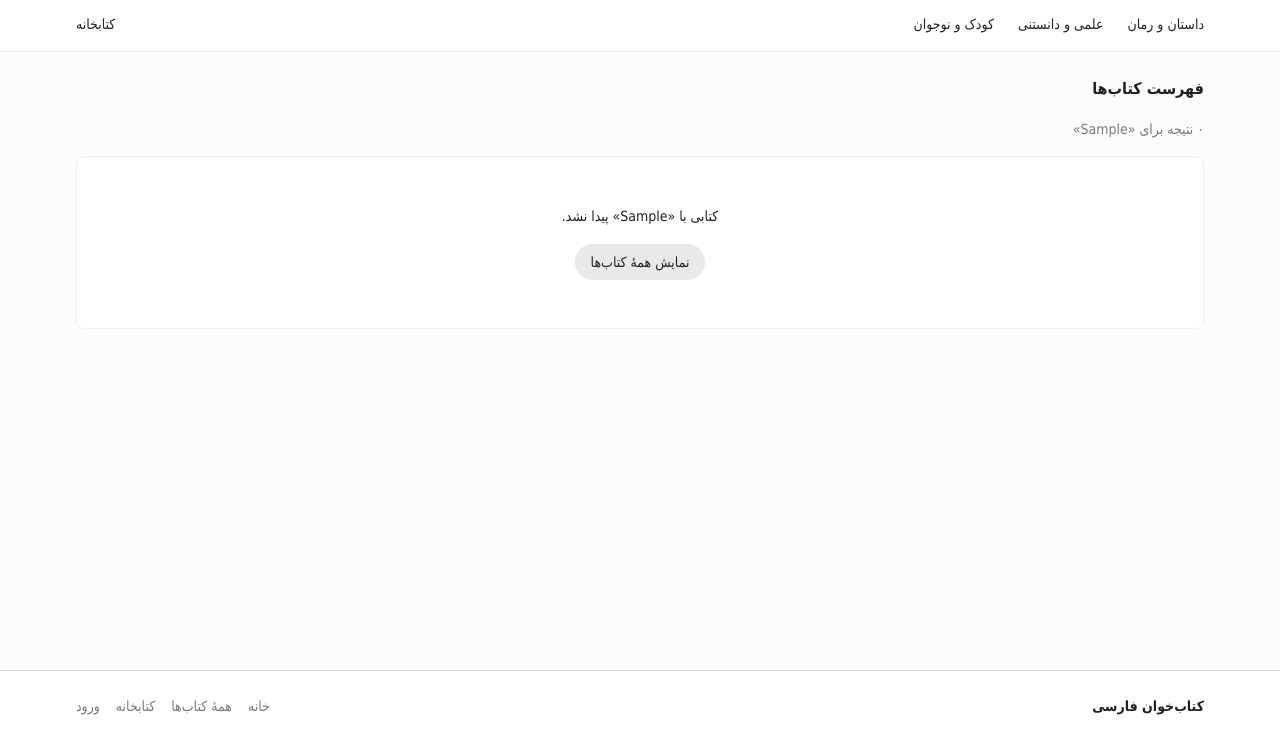
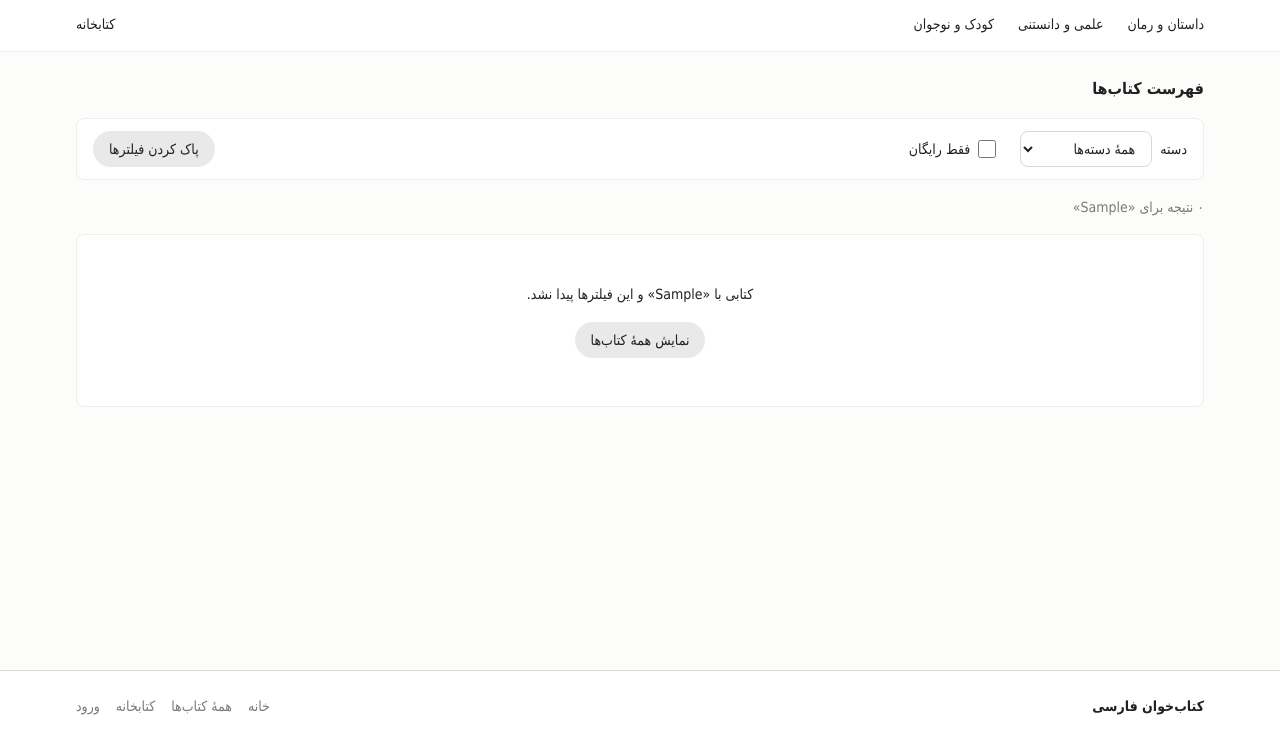
Before and after one commit to Sourenakia/HW1, a plain HTML site: page index.html in a window 1280 px wide. Both pictures are taken after typing "Sample" into the empty fields and a click on the button 336 px from the left and 36 px from the top of the page. Shown: the part 59-800 px from the top of the page. Drawn offline with Linux system fonts and the light colour scheme.

Commit message:
filtering mode

```diff
--- a/css/style.css
+++ b/css/style.css
@@ -362,6 +362,42 @@ body {
 }
 
 /* List page */
+.list-filters {
+  display: flex;
+  flex-wrap: wrap;
+  align-items: center;
+  gap: var(--space-3) var(--space-6);
+  margin-bottom: var(--space-4);
+  padding: var(--space-3) var(--space-4);
+  background-color: var(--color-surface);
+  border: 1px solid var(--color-border);
+  border-radius: var(--radius-card);
+}
+
+.list-filters__field {
+  display: flex;
+  align-items: center;
+  gap: var(--space-2);
+}
+
+.list-filters__select {
+  min-height: 36px;
+  padding: 0 var(--space-3);
+  border: 1px solid var(--color-divider);
+  border-radius: var(--radius-card);
+  background-color: var(--color-surface);
+}
+
+.list-filters__field input[type="checkbox"] {
+  width: 18px;
+  height: 18px;
+  accent-color: var(--color-primary);
+}
+
+.list-filters__clear {
+  margin-inline-start: auto;
+}
+
 .list-summary {
   margin-bottom: var(--space-4);
   color: var(--color-text-muted);
--- a/js/catalog.js
+++ b/js/catalog.js
@@ -1,15 +1,37 @@
 // Book list selection: pure functions only (no DOM, no app state).
-// Filters and sorting for the list page will be added here.
+// Sorting for the list page will be added here.
 (function (App) {
   "use strict";
 
   var normalizeText = App.utils.normalizeText;
 
+  function isKnownCategory(id) {
+    return CATEGORIES.some(function (category) {
+      return category.id === id;
+    });
+  }
+
   // Reads list filters from the hash query (a URLSearchParams).
+  // Invalid values are silently treated as "no filter".
   function parseListFilters(params) {
+    var category = params.get("category") || "";
     return {
-      q: (params.get("q") || "").trim()
+      q: (params.get("q") || "").trim(),
+      category: isKnownCategory(category) ? category : "",
+      free: params.get("free") === "1"
     };
+  }
+
+  function hasActiveFilters(filters) {
+    return filters.q !== "" || filters.category !== "" || filters.free;
+  }
+
+  function buildListHash(filters) {
+    return App.utils.buildBooksHash({
+      q: filters.q,
+      category: filters.category,
+      free: filters.free ? "1" : ""
+    });
   }
 
   function matchesQuery(book, normalizedQuery) {
@@ -24,16 +46,22 @@
   }
 
   // Returns a new array; the input array is never modified.
+  // All filters are combined with AND.
   function selectBooks(books, filters) {
     var query = normalizeText(filters.q || "");
     var result = books.filter(function (book) {
-      return query === "" || matchesQuery(book, query);
+      if (query !== "" && !matchesQuery(book, query)) return false;
+      if (filters.category && book.category !== filters.category) return false;
+      if (filters.free && book.price !== 0) return false;
+      return true;
     });
     return result.sort(compareNewestFirst);
   }
 
   App.catalog = {
     parseListFilters: parseListFilters,
+    hasActiveFilters: hasActiveFilters,
+    buildListHash: buildListHash,
     selectBooks: selectBooks
   };
 })(window.App = window.App || {});
--- a/js/components.js
+++ b/js/components.js
@@ -29,7 +29,13 @@
     ]);
     form.addEventListener("submit", function (event) {
       event.preventDefault();
-      location.hash = utils.buildBooksHash({ q: input.value.trim() });
+      // On the list page, keep the active filters so search combines with them.
+      var route = App.router.parseHash();
+      var filters = App.router.isBooksRoute(route)
+        ? App.catalog.parseListFilters(route.params)
+        : App.catalog.parseListFilters(new URLSearchParams());
+      filters.q = input.value.trim();
+      location.hash = App.catalog.buildListHash(filters);
     });
     return form;
   }
--- a/js/pages.js
+++ b/js/pages.js
@@ -26,12 +26,64 @@
 
   function renderEmptyResults(query) {
     var message = query
-      ? "کتابی با «" + query + "» پیدا نشد."
-      : "کتابی برای نمایش نیست.";
+      ? "کتابی با «" + query + "» و این فیلترها پیدا نشد."
+      : "کتابی با این فیلترها پیدا نشد.";
     return el("div", { class: "empty-state" }, [
       el("p", { text: message }),
       el("a", { class: "button button--neutral", href: "#/books", text: "نمایش همهٔ کتاب‌ها" })
     ]);
+  }
+
+  function goToFilters(filters) {
+    location.hash = App.catalog.buildListHash(filters);
+  }
+
+  function renderCategorySelect(filters) {
+    var select = el("select", { id: "filter-category", class: "list-filters__select" }, [
+      el("option", { value: "", text: "همهٔ دسته‌ها" })
+    ]);
+    App.store.getCategoriesInUse().forEach(function (category) {
+      select.appendChild(el("option", { value: category.id, text: category.label }));
+    });
+    select.value = filters.category;
+    select.addEventListener("change", function () {
+      goToFilters({ q: filters.q, category: select.value, free: filters.free });
+    });
+    return el("div", { class: "list-filters__field" }, [
+      el("label", { for: "filter-category", text: "دسته" }),
+      select
+    ]);
+  }
+
+  function renderFreeCheckbox(filters) {
+    var checkbox = el("input", { id: "filter-free", type: "checkbox" });
+    checkbox.checked = filters.free;
+    checkbox.addEventListener("change", function () {
+      goToFilters({ q: filters.q, category: filters.category, free: checkbox.checked });
+    });
+    return el("div", { class: "list-filters__field" }, [
+      checkbox,
+      el("label", { for: "filter-free", text: "فقط رایگان" })
+    ]);
+  }
+
+  function renderListFilters(filters) {
+    var form = el("form", { class: "list-filters", "aria-label": "فیلتر کتاب‌ها" }, [
+      renderCategorySelect(filters),
+      renderFreeCheckbox(filters)
+    ]);
+    form.addEventListener("submit", function (event) {
+      event.preventDefault();
+    });
+
+    if (App.catalog.hasActiveFilters(filters)) {
+      var clear = el("button", { class: "button button--neutral list-filters__clear", type: "button", text: "پاک کردن فیلترها" });
+      clear.addEventListener("click", function () {
+        location.hash = "#/books";
+      });
+      form.appendChild(clear);
+    }
+    return form;
   }
 
   function renderBooksPage(params) {
@@ -45,6 +97,7 @@
 
     var node = el("section", null, [
       el("h1", { text: title }),
+      renderListFilters(filters),
       renderListSummary(books.length, filters.q),
       content
     ]);
--- a/js/router.js
+++ b/js/router.js
@@ -34,19 +34,46 @@
     return Boolean(route) && route.segments.length === 1 && route.segments[0] === "books";
   }
 
+  // Re-rendering replaces every node in <main>, which would drop keyboard focus.
+  // If the focused control still exists (same id) refocus it and keep the scroll
+  // position; otherwise move focus to the new page heading.
+  function restoreFocus(app, focusedId, focusWasInApp) {
+    var target = focusedId ? document.getElementById(focusedId) : null;
+    if (target && app.contains(target)) {
+      target.focus({ preventScroll: true });
+      return true;
+    }
+    if (focusWasInApp) {
+      var heading = app.querySelector("h1");
+      if (heading) {
+        heading.setAttribute("tabindex", "-1");
+        heading.focus({ preventScroll: true });
+      }
+    }
+    return false;
+  }
+
   function render() {
     var app = document.getElementById("app");
+    var active = document.activeElement;
+    var focusWasInApp = Boolean(active) && active !== app && app.contains(active);
+    var focusedId = focusWasInApp ? active.id : "";
+
     var route = parseHash();
     var page = matchRoute(route)();
     App.components.setSearchQuery(isBooksRoute(route) ? App.catalog.parseListFilters(route.params).q : "");
     app.textContent = "";
     app.appendChild(page.node);
     document.title = page.title + " | " + App.utils.SITE_NAME;
-    window.scrollTo(0, 0);
+
+    if (!restoreFocus(app, focusedId, focusWasInApp)) {
+      window.scrollTo(0, 0);
+    }
   }
 
   App.router = {
     parseHash: parseHash,
+    isBooksRoute: isBooksRoute,
     render: render
   };
 })(window.App = window.App || {});
```
